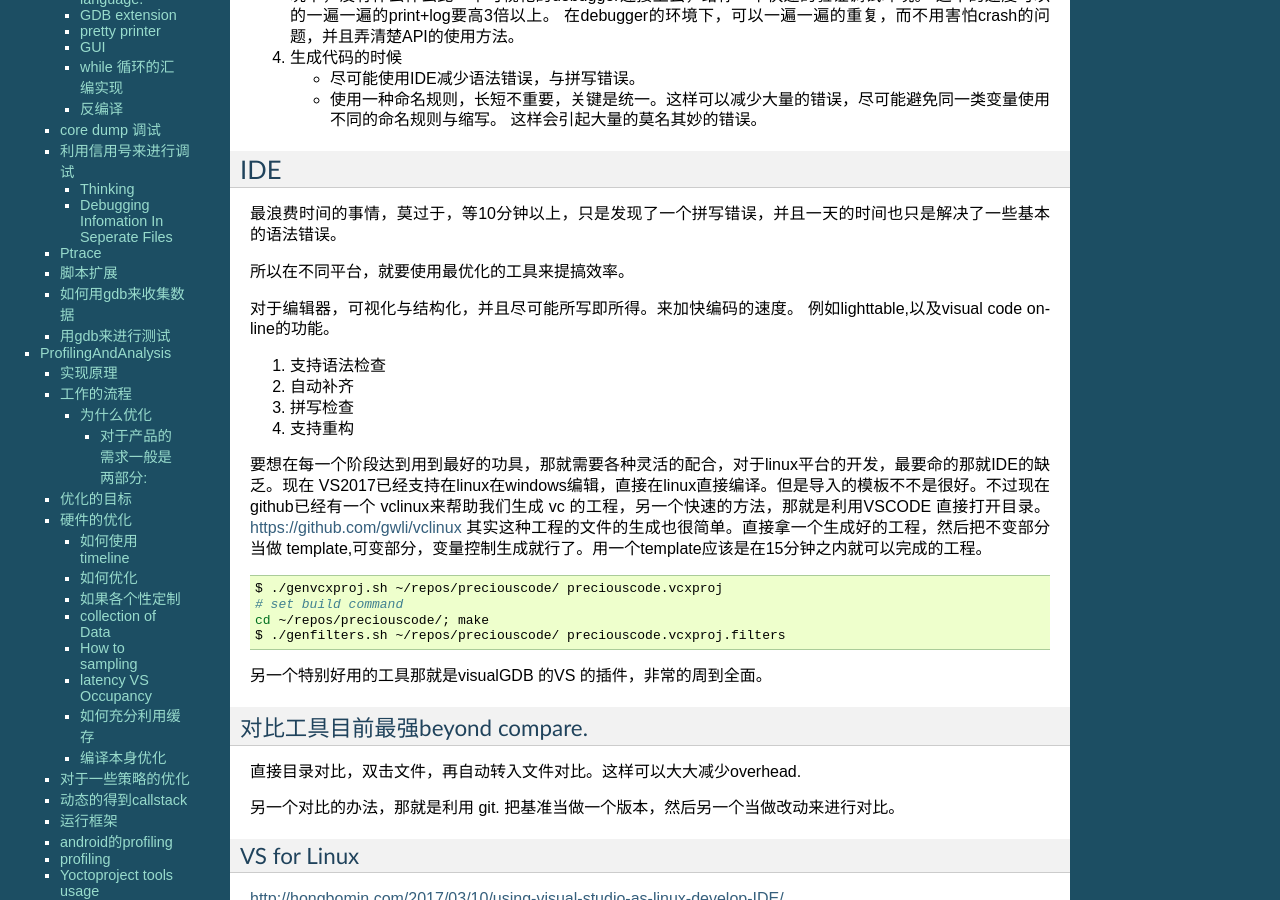
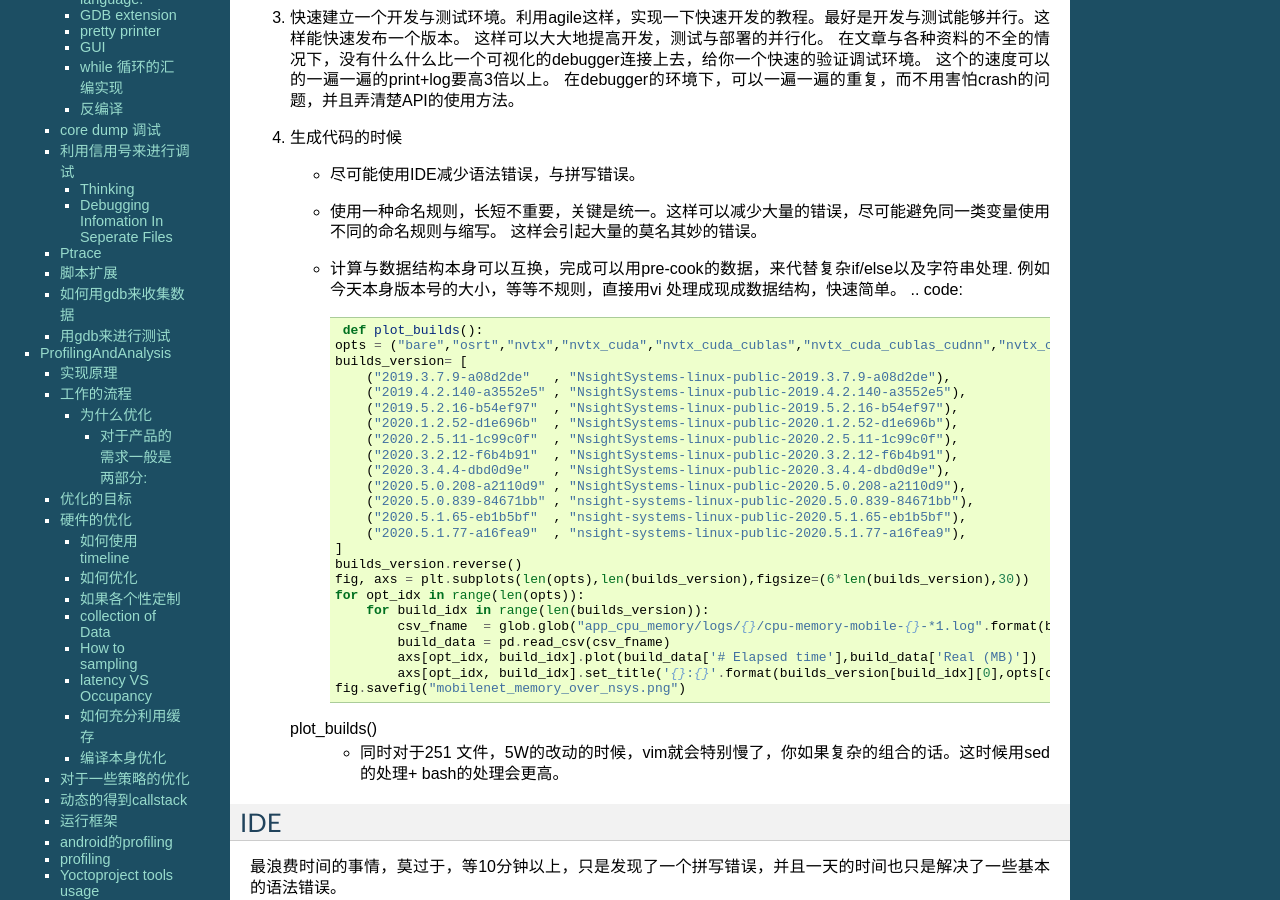
Before and after one commit to gwli/Programming, a Sphinx documentation site: the page built from source/content/Stage_2.rst, in a window 1280 px wide and 900 px high, scrolled down 1666 px. Built offline with Sphinx 7.4.7, drawn with Linux system fonts in a browser that asks for light colours.

Commit message:
Update Overall.rst

```diff
--- a/source/content/Stage_2/Overall.rst
+++ b/source/content/Stage_2/Overall.rst
@@ -92,3 +92,31 @@
 
    - 尽可能使用IDE减少语法错误，与拼写错误。
    - 使用一种命名规则，长短不重要，关键是统一。这样可以减少大量的错误，尽可能避免同一类变量使用不同的命名规则与缩写。 这样会引起大量的莫名其妙的错误。
+   - 计算与数据结构本身可以互换，完成可以用pre-cook的数据，来代替复杂if/else以及字符串处理. 例如今天本身版本号的大小，等等不规则，直接用vi 处理成现成数据结构，快速简单。
+     .. code::
+        def plot_builds():
+       opts = ("bare","osrt","nvtx","nvtx_cuda","nvtx_cuda_cublas","nvtx_cuda_cublas_cudnn","nvtx_cuda_cublas_cudnn_osrt")
+       builds_version= [
+           ("2019.3.7.9-a08d2de"   , "NsightSystems-linux-public-2019.3.7.9-a08d2de"),
+           ("2019.4.2.140-a3552e5" , "NsightSystems-linux-public-2019.4.2.140-a3552e5"),
+           ("2019.5.2.16-b54ef97"  , "NsightSystems-linux-public-2019.5.2.16-b54ef97"),
+           ("2020.1.2.52-d1e696b"  , "NsightSystems-linux-public-2020.1.2.52-d1e696b"),
+           ("2020.2.5.11-1c99c0f"  , "NsightSystems-linux-public-2020.2.5.11-1c99c0f"),
+           ("2020.3.2.12-f6b4b91"  , "NsightSystems-linux-public-2020.3.2.12-f6b4b91"),
+           ("2020.3.4.4-dbd0d9e"   , "NsightSystems-linux-public-2020.3.4.4-dbd0d9e"),
+           ("2020.5.0.208-a2110d9" , "NsightSystems-linux-public-2020.5.0.208-a2110d9"),
+           ("2020.5.0.839-84671bb" , "nsight-systems-linux-public-2020.5.0.839-84671bb"),
+           ("2020.5.1.65-eb1b5bf"  , "nsight-systems-linux-public-2020.5.1.65-eb1b5bf"),
+           ("2020.5.1.77-a16fea9"  , "nsight-systems-linux-public-2020.5.1.77-a16fea9"),
+       ]
+       builds_version.reverse()
+       fig, axs = plt.subplots(len(opts),len(builds_version),figsize=(6*len(builds_version),30))
+       for opt_idx in range(len(opts)):
+           for build_idx in range(len(builds_version)):
+               csv_fname  = glob.glob("app_cpu_memory/logs/{}/cpu-memory-mobile-{}-*1.log".format(builds_version[build_idx][1],opts[opt_idx]))[0]
+               build_data = pd.read_csv(csv_fname)
+               axs[opt_idx, build_idx].plot(build_data['# Elapsed time'],build_data['Real (MB)'])
+               axs[opt_idx, build_idx].set_title('{}:{}'.format(builds_version[build_idx][0],opts[opt_idx]))
+       fig.savefig("mobilenet_memory_over_nsys.png")
+   plot_builds()
+     - 同时对于251 文件，5W的改动的时候，vim就会特别慢了，你如果复杂的组合的话。这时候用sed的处理+ bash的处理会更高。
```
